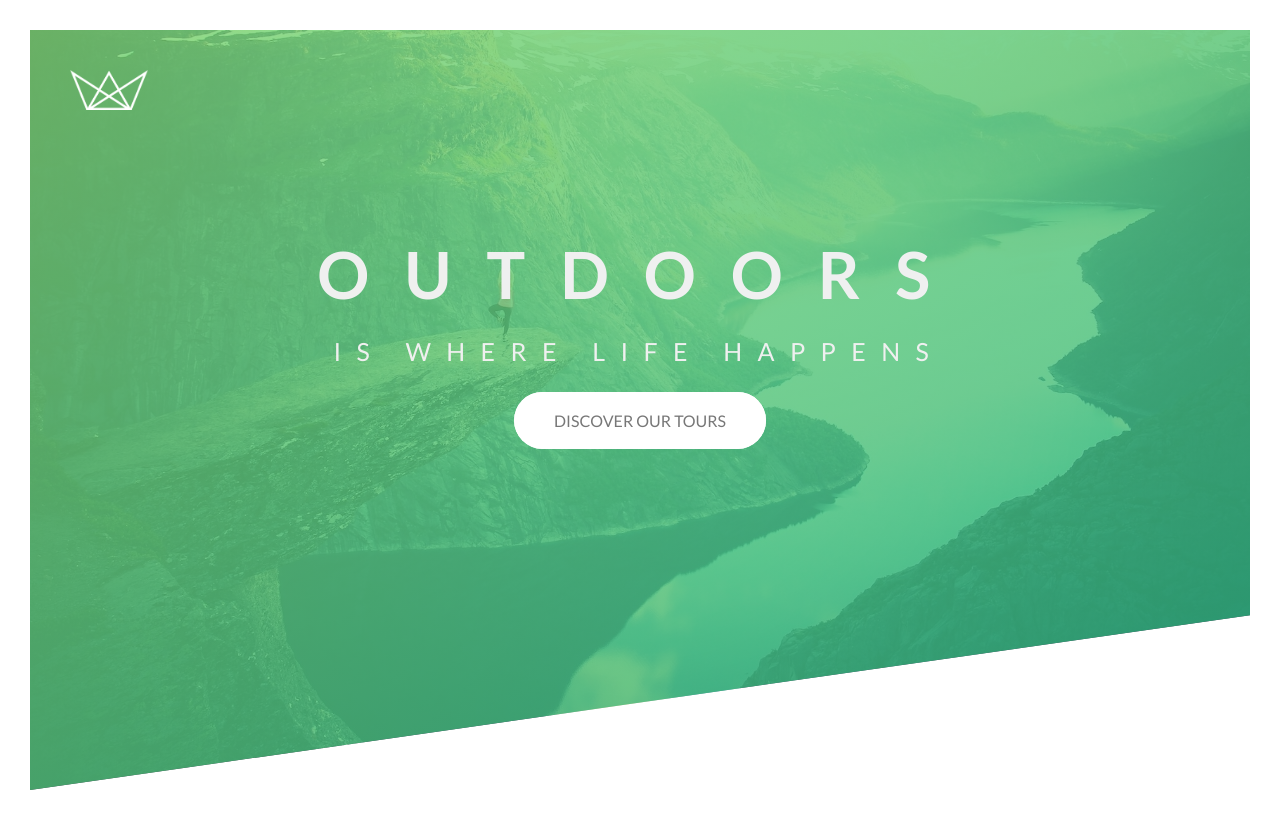
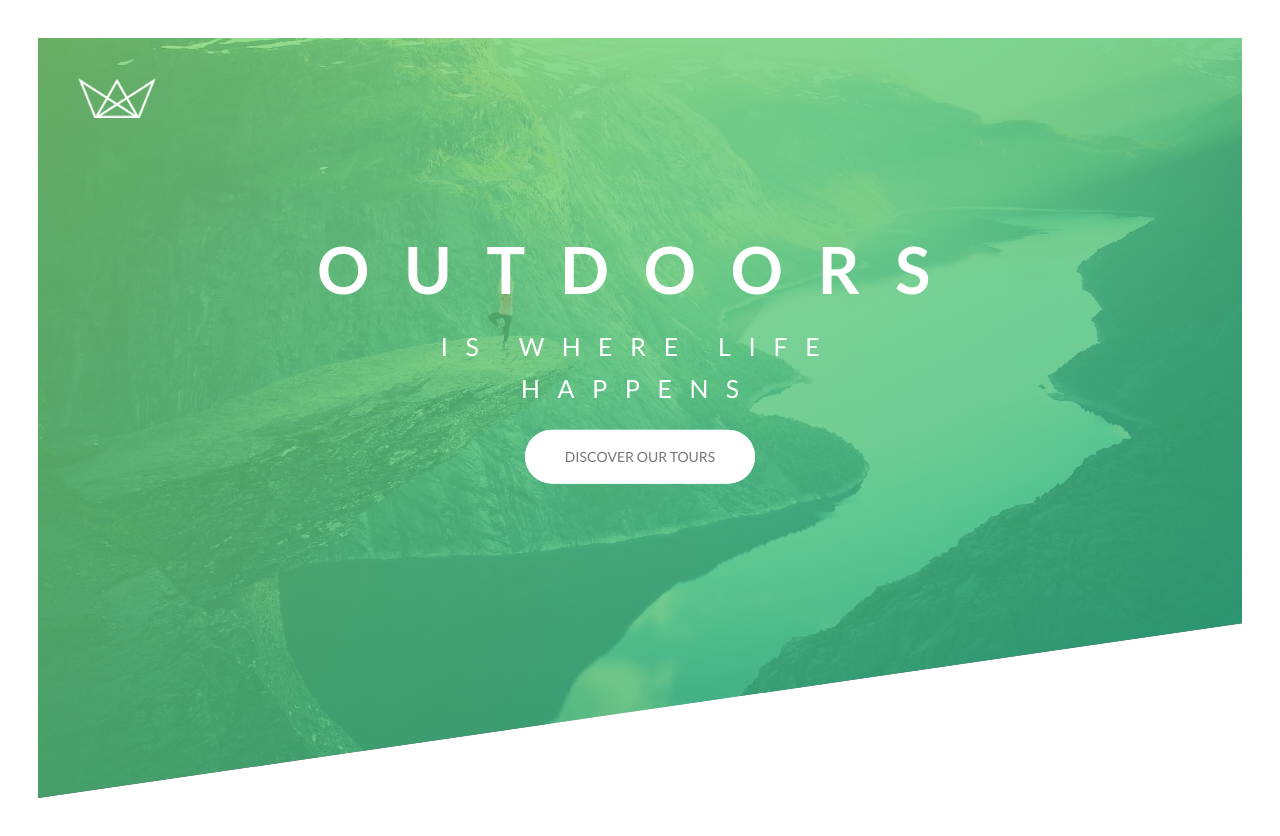
Before and after one commit to nolzart/NA-TOURS, a website: page index.html in a window 1280 px wide. Drawn offline with Linux system fonts and the light colour scheme.

Commit message:
Incorporating sass into the project

```diff
--- /dev/null
+++ b/SASS/abstracts/_variables.scss
@@ -0,0 +1,7 @@
+$color-primary: #55c57a;
+$color-primary-light: #7ed56f;
+$color-primary-dark: #28b485;
+
+$color-gray-dark:#777;
+
+$color-white:#fff;
--- /dev/null
+++ b/SASS/base/_animations.scss
@@ -0,0 +1,41 @@
+@keyframes moveInLeft{
+    0%{
+        opacity: 0;
+        transform: translateX(-10rem);
+    }
+
+    80%{
+        transform: translateX(2rem)
+    }
+
+    100%{
+        opacity: 1;
+        transform: translate(0);
+    }
+}
+
+@keyframes moveInRight{
+    0%{
+        opacity: 0;
+        transform: translateX(10rem);
+    }
+
+    80%{
+        transform: translateX(-2rem)
+    }
+
+    100%{
+        opacity: 1;
+        transform:translate(0);
+    }
+}
+
+@keyframes moveInBottom {
+    0%{
+        transform: translateY(7rem);
+    }
+
+    100%{
+        trasnform: translateY(0)
+    }
+}
--- /dev/null
+++ b/SASS/base/_base.scss
@@ -0,0 +1,15 @@
+*
+*::after
+*::before{
+    margin: 0;
+    padding: 0;
+    box-sizing: inherit;
+}
+
+html{
+    font-size: 62.5%;
+}
+
+body{
+    box-sizing: border-box;
+}
--- /dev/null
+++ b/SASS/base/_typography.scss
@@ -0,0 +1,43 @@
+body{
+    font-family: "Lato", sans-serif;
+    line-height: 1.7;
+    color:$color-gray-dark;
+    padding: 3rem;
+}
+
+.heading-primary{
+    color: $color-white;
+    text-transform: uppercase;
+    backface-visibility: hidden;
+
+    margin-bottom: 2rem;
+
+    &--main{
+        display: block;
+        font-size: 6.5rem;
+        font-weight: 700;
+        letter-spacing: 3.5rem;
+
+        animation-name: moveInLeft;
+        animation-duration: 5s;
+        animation-delay: 0.3s;
+
+        /*
+        Repetir la animación
+        animation-iteration-count:3;
+
+        animation-timing-function:
+        */
+    }
+
+    &--sub{
+        display: block;
+        font-size: 2.5rem;
+        font-weight: 400;
+        letter-spacing: 1.75rem;
+
+        animation-name:moveInRight;
+        animation-duration: 5s;
+        animation-delay: 0.3s;
+    }
+}
--- /dev/null
+++ b/SASS/components/_button.scss
@@ -0,0 +1,54 @@
+.btn{
+    &:link,
+    &:visited{
+         text-transform: uppercase;
+         text-decoration: none;
+         display:inline-block;
+         border-radius: 10rem;
+         padding: 1.5rem 4rem;
+         transition: all .2s;
+         position:relative;
+         font-size: 1.4rem;
+     }
+
+    &:hover{
+         transform:translateY(-3px);
+         box-shadow:0 1rem 2rem rgba(0,0,0, .2);
+     }
+
+    &:active{
+         transform: translateY(-1px);
+         box-shadow:0 .5rem 1rem rgba(0,0,0, .2);
+     }
+
+    &--white{
+         background-color: $color-white;
+         color:$color-gray-dark;
+
+         &::after{
+             background-color: $color-white;;
+         }
+     }
+
+    &::after{
+         content: "";
+         height: 100%;
+         width: 100%;
+         border-radius: 10rem;
+         position: absolute;
+         top: 0;
+         left: 0;
+         z-index: -1;
+         transition: all .3s;
+     }
+
+
+    &:hover::after{
+         transform: scaleX(1.4) scaleY(1.6);
+         opacity: 0;
+ }
+
+ &--animated{
+     animation: moveInBottom 4s ease-out .75s backwards;
+ }
+ }
--- /dev/null
+++ b/SASS/layout/_header.scss
@@ -0,0 +1,33 @@
+.header {
+    height: 95vh;
+    background-image: linear-gradient(
+        to right bottom,
+        rgba($color-primary-light, 0.78),
+        rgba($color-primary-dark, 0.78)),
+        url(../img/hero.jpg);
+    background-size: cover;
+    background-position: top;
+    position:relative;
+
+    clip-path: polygon(0 0, 100% 0, 100% 77%, 0 100%);
+
+    &__logo-box {
+        position: absolute;
+        top: 4rem;
+        left: 4rem;
+    }
+
+    &__logo{
+        height:4rem;
+    }
+
+    &__text-box{
+        position: absolute;
+        top: 40%;
+        left: 50%;
+        /*Revisar esto en MDN despues y agregarlo al cuaderno*/
+        transform: translate(-50%, -50%);
+
+        text-align: center;
+    }
+}
--- /dev/null
+++ b/SASS/main.scss
@@ -0,0 +1,14 @@
+@import "./abstracts/functions";
+@import "./abstracts/mixins";
+@import "./abstracts/variables";
+
+@import "./base/animations";
+@import "./base/base";
+@import "./base/typography";
+@import "./base/utilities";
+
+@import "./components/button";
+
+@import "./layout/header";
+
+@import "./pages/home";
--- a/index.html
+++ b/index.html
@@ -1,5 +1,6 @@
 <!DOCTYPE html>
 <html lang="en">
+
 <head>
     <meta charset="UTF-8">
     <meta name="viewport" content="width=device-width, initial-scale=1.0">
@@ -7,24 +8,26 @@
 
     <link href='http://fonts.googleapis.com/css?family=Lato:100,300,400,700,900' rel='stylesheet' type='text/css'>
 
-    <link rel="stylesheet" href="styles.css">
+    <link rel="stylesheet" href="css/styles.css">
 
     <title>Na-tour</title>
 </head>
+
 <body>
     <header class="header">
-        <div class="logo-box">
-            <img src="./img/logo-white.png" alt="logo" class="logo">
+        <div class="header__logo-box">
+            <img src="./img/logo-white.png" alt="logo" class="header__logo">
         </div>
 
-        <div class="text-box">
+        <div class="header__text-box">
             <h1 class="heading-primary">
-                <span class="heading-primary-main">Outdoors</span>
-                <span class="heading-primary-sub">is where life happens</span>
+                <span class="heading-primary--main">Outdoors</span>
+                <span class="heading-primary--sub">is where life happens</span>
             </h1>
 
-            <a href="#" class="btn btn-white">Discover our tours</a>
+            <a href="#" class="btn btn--white btn--animated">Discover our tours</a>
         </div>
     </header>
 </body>
+
 </html>
```
Also changed, not shown: package.json (added, +20 -0 lines), SASS/abstracts/_functions.scss (added), SASS/abstracts/_mixins.scss (added), SASS/base/_utilities.scss (added), SASS/pages/_home.scss (added), css/styles.css (added).
